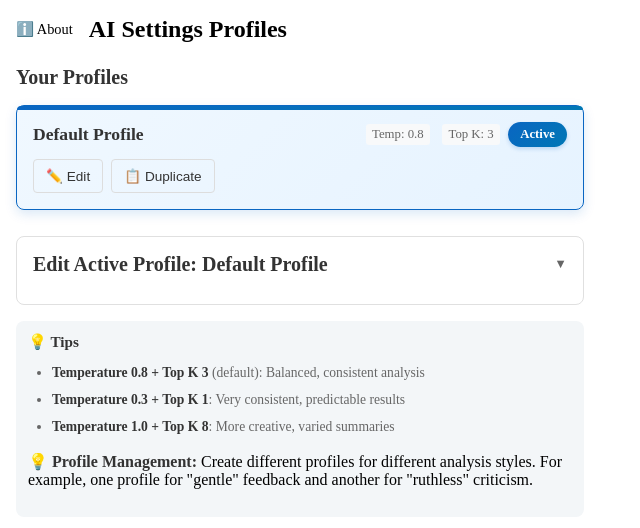
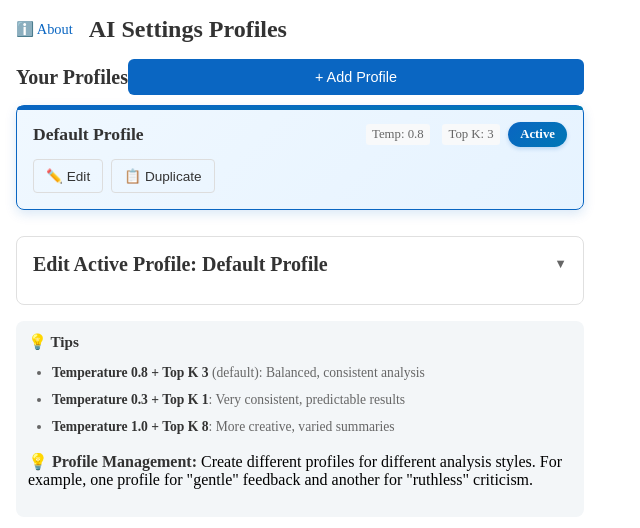
Before and after one commit to Bwca/browser-extension_linkedin-summarize-post, an Angular app in the folder extension/: page / in a window 1280 px wide. Shown: the top 528 px of the page, without its empty margins (0-640 px from the left). Built offline with nearby package versions, Linux system fonts and the light colour scheme.

Commit message:
Refactor global styles by moving CSS custom properties to styles.scss for better organization and maintainability. This change enhances the settings component by removing redundant style definitions. LABELS: refactor, improvement

```diff
--- a/extension/src/app/pages/settings/settings.component.scss
+++ b/extension/src/app/pages/settings/settings.component.scss
@@ -1,14 +1,3 @@
-// CSS Custom Properties
-:root {
-  --primary-color: #0a66c2;
-  --primary-hover: #004182;
-  --text-color: #333;
-  --text-muted: #666;
-  --border-color: #e0e0e0;
-  --bg-light: #f8f9fa;
-  --bg-lighter: #f3f6f8;
-}
-
 .settings-container {
   padding: 1rem;
   max-width: 100%;
--- a/extension/src/styles.scss
+++ b/extension/src/styles.scss
@@ -1,3 +1,12 @@
+:root {
+  --primary-color: #0a66c2;
+  --primary-hover: #004182;
+  --text-color: #333;
+  --text-muted: #666;
+  --border-color: #e0e0e0;
+  --bg-light: #f8f9fa;
+  --bg-lighter: #f3f6f8;
+}
 /* You can add global styles to this file, and also import other style files */
 
 /* Global element styles */
```
